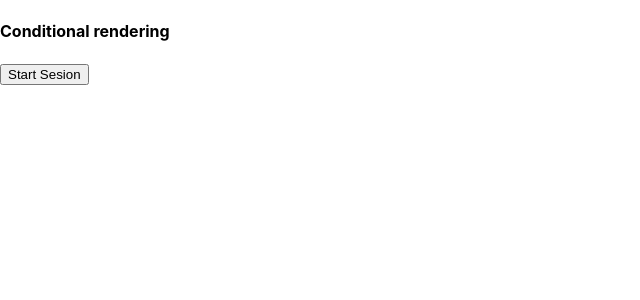
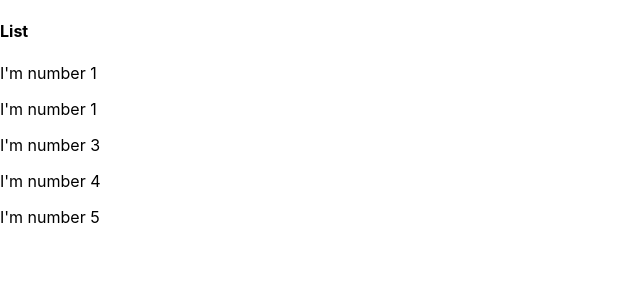
Before and after one commit to soyandresbernal/classReact, a React (Create React App) app: page / in a window 1280 px wide. Shown: the top 300 px of the page, without its empty margins (0-640 px from the left). Built offline with nearby package versions, Linux system fonts and the light colour scheme.

Commit message:
list -> Map

```diff
--- a/src/App.js
+++ b/src/App.js
@@ -1,9 +1,17 @@
-import React, { Component } from "react";
-import ConditionalSection from "./sections/conditionals";
+import React, { Component } from 'react';
+
 
 class App extends Component {
   render() {
-    return <ConditionalSection />;
+    const numbers = [1, 1, 3, 4, 5]
+    return (
+      <div>
+        <h4>List</h4>
+        {numbers.map((number, index) => {
+          return <p key={index}>I'm number {number}</p>
+        })}
+      </div>
+    );
   }
 }
-export default App;
+export default App
```
